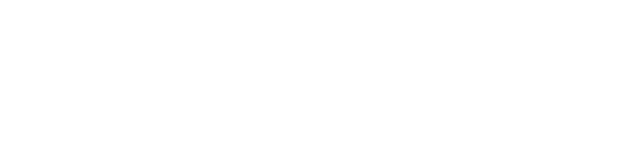
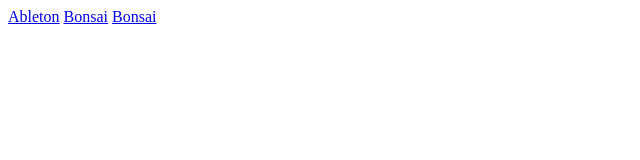
Before and after one commit to EduardoPereyra/Small-projects, a plain HTML site: page index.html in a window 1280 px wide. Shown: the whole page, without its empty margins (0-640 px from the left). Drawn offline with Linux system fonts and the light colour scheme.

Commit message:
Generic index

```diff
--- a/ShopifyDev/style.css
+++ b/ShopifyDev/style.css
@@ -464,7 +464,7 @@ footer ul .youtube::before {
     --color-stores-number-container: #151d1e;
     --color-cards-background-important: #0d1213;
     --color-cards-background-important-border: 0.125rem solid #9db8f7;
-    --box-shadow-dropdown-content: 0px 0px 50px -12px rgba(189, 189, 189, 0.43);
+    --box-shadow-dropdown-content: none; /*0px 0px 50px -12px rgba(189, 189, 189, 0.43);*/
     --box-shadow-card: none /*0 0 50px -12px rgba(189, 189, 189, 0.43)*/;
     --box-shadow-card-hover: 0 4px 0 rgba(0, 0, 0, 0.1);
     --border-card: 2px solid rgba(189, 189, 189, 0.43);
--- a/index.html
+++ b/index.html
@@ -6,6 +6,9 @@
         <link rel="stylesheet" type="text/css" href="style.css">
     </head>
     <body>
+    <a href="https://eduardopereyra.github.io/Small-projects/Ableton/">Ableton</a>
+    <a href="https://eduardopereyra.github.io/Small-projects/Bonsai/">Bonsai</a>
+    <a href="https://eduardopereyra.github.io/Small-projects/ShopifyDev/">Bonsai</a>
 
     </body>
     <script src="https://kit.fontawesome.com/ad9b832866.js" crossorigin="anonymous"></script>
```
